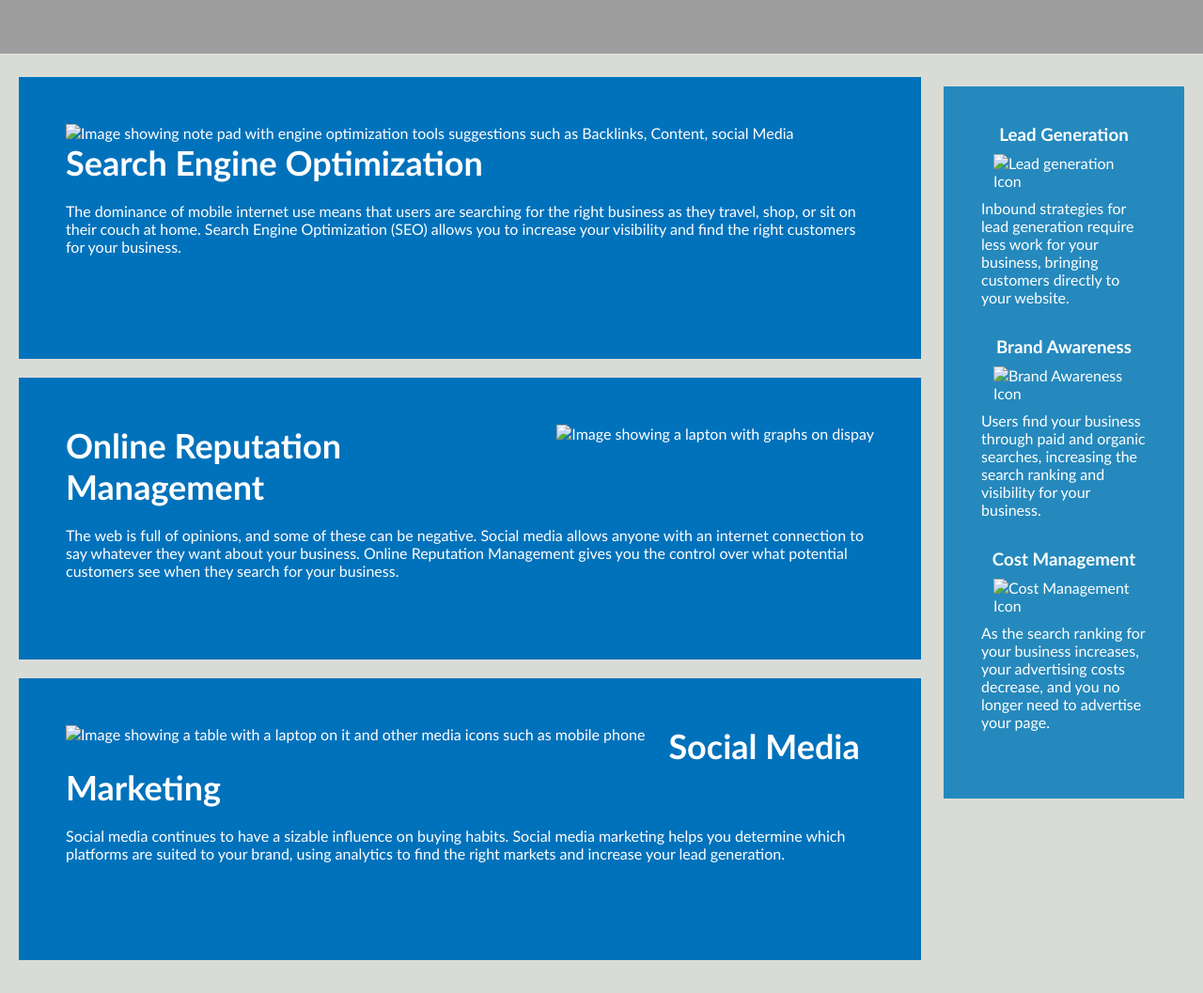
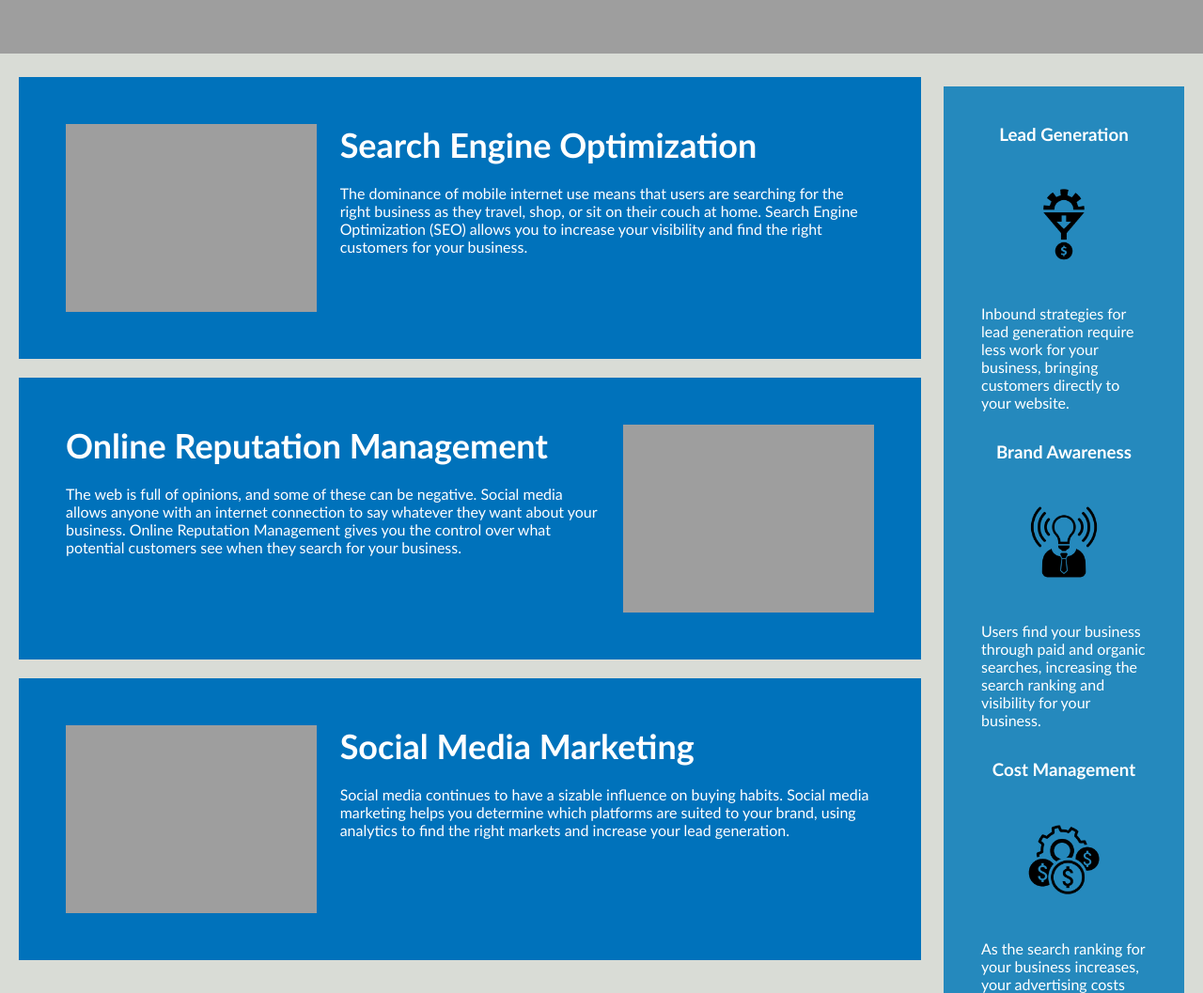
Before and after one commit to Aliyah2014/Challenge-1, a plain HTML site: page index.html in a window 1280 px wide. Shown: the part 840-1897 px from the top of the page at 94% size. Drawn offline with Linux system fonts and the light colour scheme; the site is published under a folder, as on GitHub Pages, so addresses that start at the root find nothing.

Commit message:
css edits

```diff
--- a/index.html
+++ b/index.html
@@ -30,7 +30,7 @@
             <div class="hero"></div>
             <div class="content">
                 <div id="search-engine-optimization" class="search-engine-optimization">
-                    <img src="/images/search-engine-optimization.jpg" class="float-left" alt="Image showing note pad with engine optimization tools suggestions such as Backlinks, Content, social Media"/>
+                    <img src="./images/search-engine-optimization.jpg" class="float-left" alt="Image showing note pad with engine optimization tools suggestions such as Backlinks, Content, social Media"/>
                     <h2>Search Engine Optimization</h2>
                     <p>
                         The dominance of mobile internet use means that users are searching for the right business as they
@@ -42,7 +42,7 @@
         </section>
         <section class="first">
                 <div id="online-reputation-management" class="online-reputation-management">
-                    <img src="/images/online-reputation-management.jpg" class="float-right" alt="Image showing a lapton with graphs on dispay" />
+                    <img src="./images/online-reputation-management.jpg" class="float-right" alt="Image showing a lapton with graphs on dispay" />
                     <h2>Online Reputation Management</h2>
                     <p>
                         The web is full of opinions, and some of these can be negative. Social media allows anyone with an
@@ -53,7 +53,7 @@
         </section>
         <section class="second">
             <div id="social-media-marketing" class="social-media-marketing">
-                <img src="/images/social-media-marketing.jpg" class="float-left" alt="Image showing a table with a laptop on it and other media icons such as mobile phone" />
+                <img src="./images/social-media-marketing.jpg" class="float-left" alt="Image showing a table with a laptop on it and other media icons such as mobile phone" />
                 <h2>Social Media Marketing</h2>
                 <p>
                     Social media continues to have a sizable influence on buying habits. Social media marketing helps you
@@ -67,7 +67,7 @@
             <div class="benefits">
                 <div class="benefit-lead">
                     <h3>Lead Generation</h3>
-                    <img src="/images/lead-generation.png" alt="Lead generation Icon" />
+                    <img src="./images/lead-generation.png" alt="Lead generation Icon" />
                     <p>
                         Inbound strategies for lead generation require less work for your business, bringing customers directly
                         to your website.
@@ -75,7 +75,7 @@
                 </div>
                 <div class="benefit-brand">
                     <h3>Brand Awareness</h3>
-                    <img src="/images/brand-awareness.png" alt="Brand Awareness Icon" />
+                    <img src="./images/brand-awareness.png" alt="Brand Awareness Icon" />
                     <p>
                         Users find your business through paid and organic searches, increasing the search ranking and visibility
                         for your business.
@@ -83,7 +83,7 @@
                 </div>
                 <div class="benefit-cost">
                     <h3>Cost Management</h3>
-                    <img src="/images/cost-management.png" alt="Cost Management Icon" />
+                    <img src="./images/cost-management.png" alt="Cost Management Icon" />
                     <p>
                         As the search ranking for your business increases, your advertising costs decrease, and you no longer
                         need to advertise your page.
```
